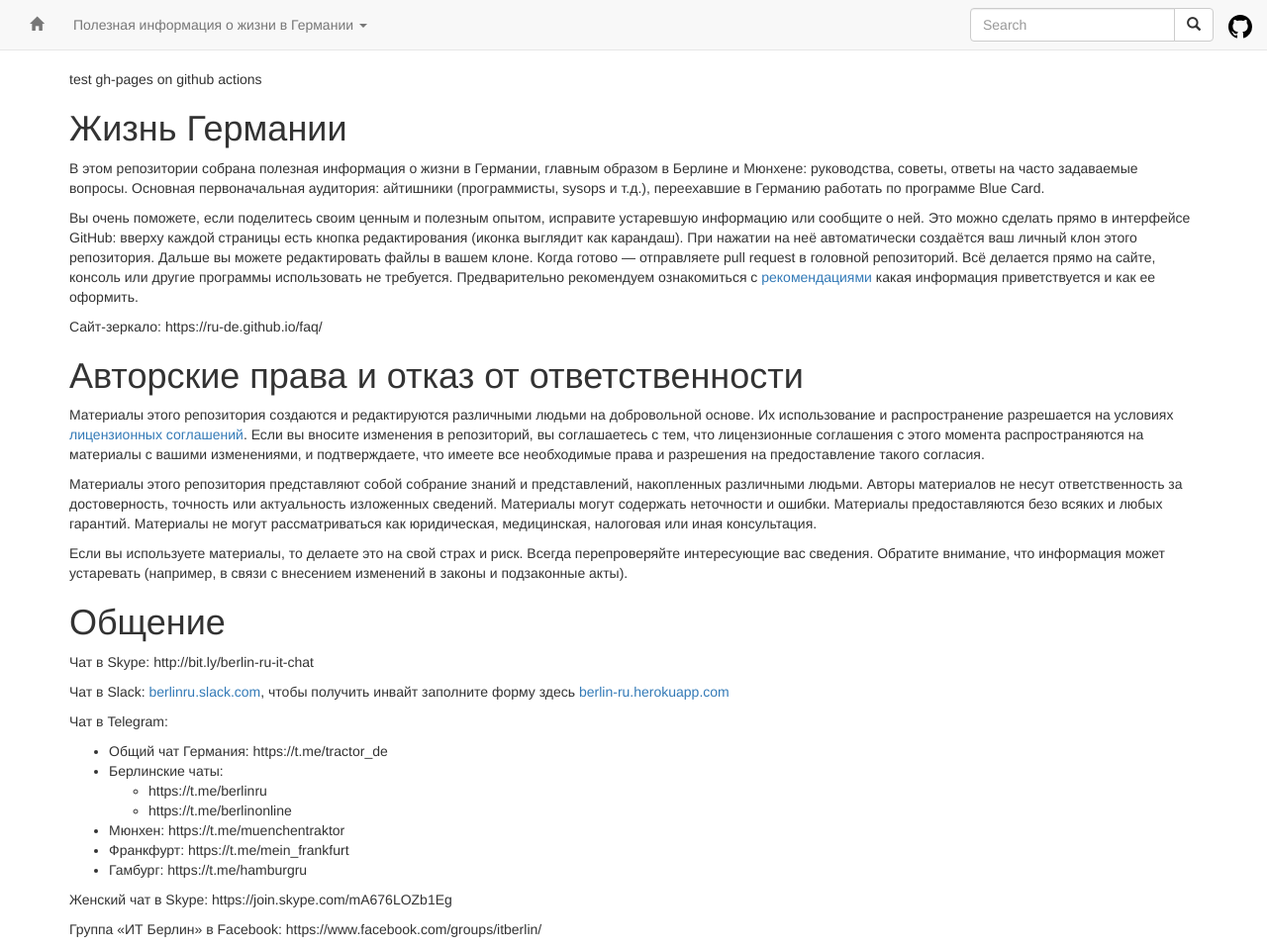
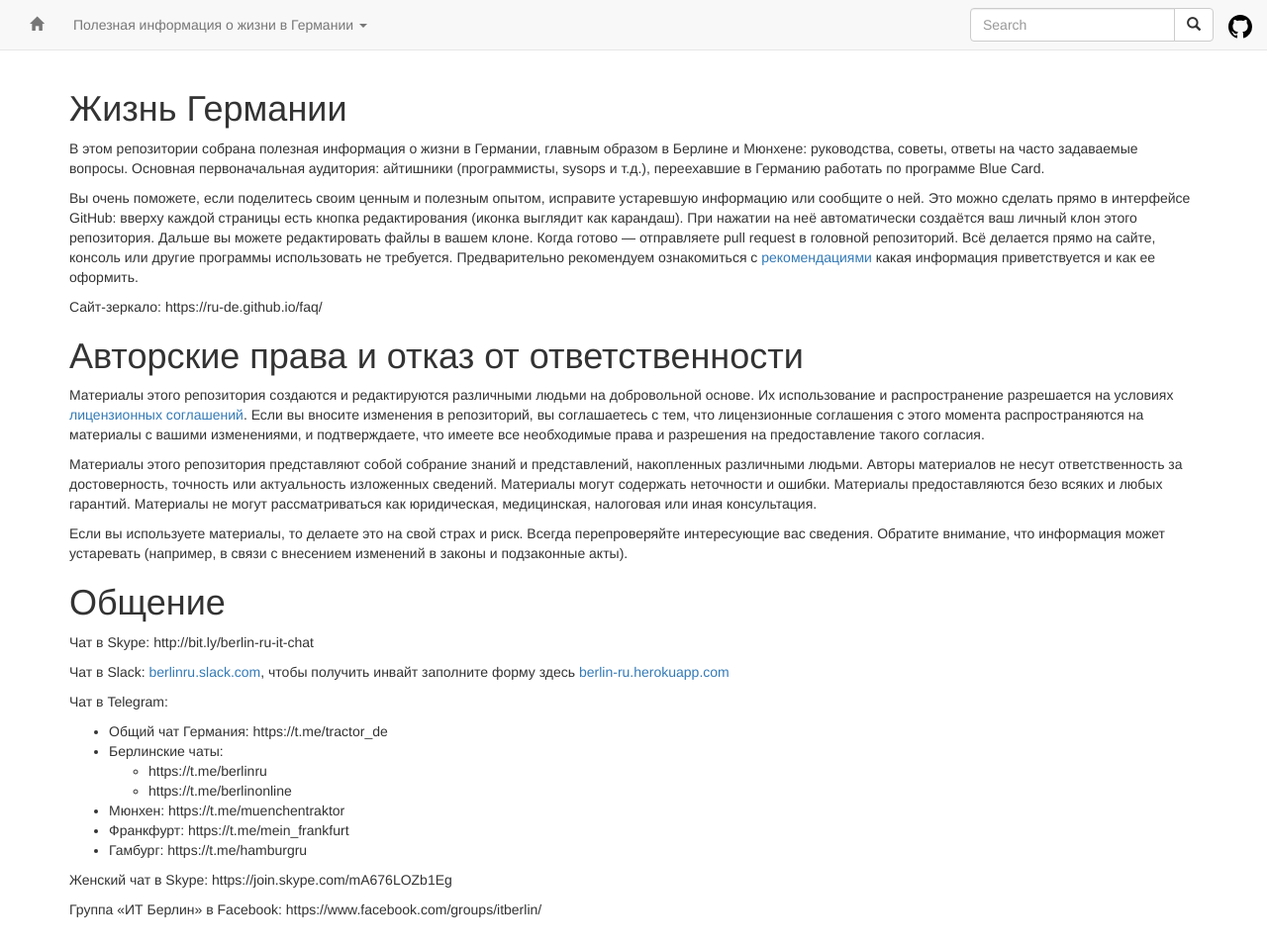
Before and after one commit to ru-de/faq, a Jekyll site: the page built from index.md, in a window 1280 px wide and 959 px high. Shown: the whole window at 99% size. Built offline with Jekyll 4.4.1, drawn with Linux system fonts in a browser that asks for light colours; nearby versions of some CDN libraries; our own code applies the rules of GitHub Pages for plain Markdown files.

Commit message:
sync github pages

```diff
--- a/index.md
+++ b/index.md
@@ -2,7 +2,6 @@
 layout: default
 ---
 
-test gh-pages on github actions
 # Жизнь Германии
 
 В этом репозитории собрана полезная информация о жизни в Германии, главным образом в Берлине и Мюнхене: руководства, советы, ответы на часто задаваемые вопросы. Основная первоначальная аудитория: айтишники (программисты, sysops и т.д.), переехавшие в Германию работать по программе Blue Card.
```
